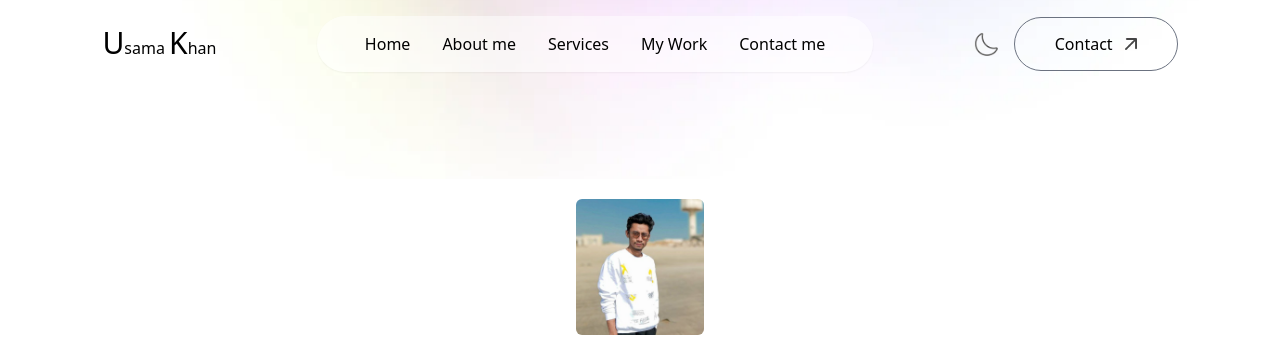
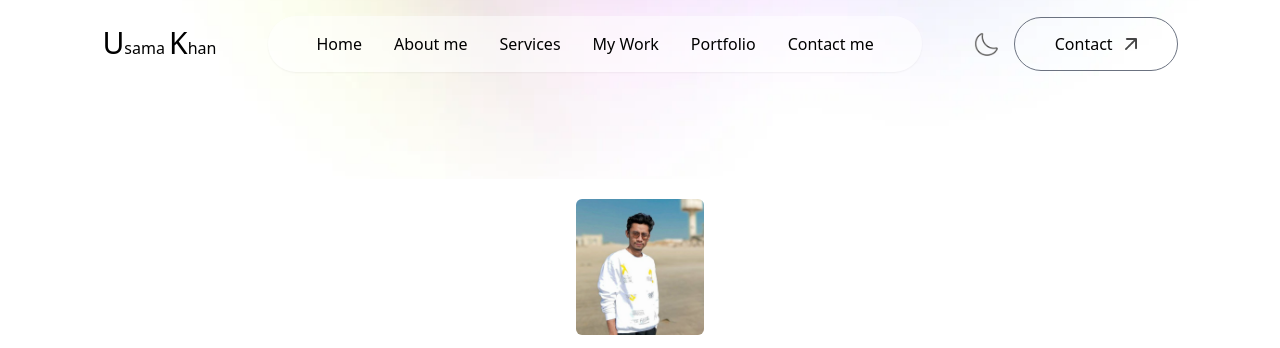
Before and after one commit to Shayankhan88/usama, a plain HTML site: page index.html in a window 1280 px wide. Shown: the top 348 px of the page. Drawn offline with nearby package versions, Linux system fonts and the light colour scheme; a web font is replaced by a local one.

Commit message:
Update index.html

```diff
--- a/index.html
+++ b/index.html
@@ -49,6 +49,7 @@
             <li><a href="#about">About me</a></li>
             <li><a href="#services">Services</a></li>
             <li><a href="#work">My Work</a></li>
+            <li><a href="./contact/index.html">Portfolio</a></li>
             <li><a href="#contact">Contact me</a></li>
         </ul>
         <div class="flex items-center gap-4">
```
